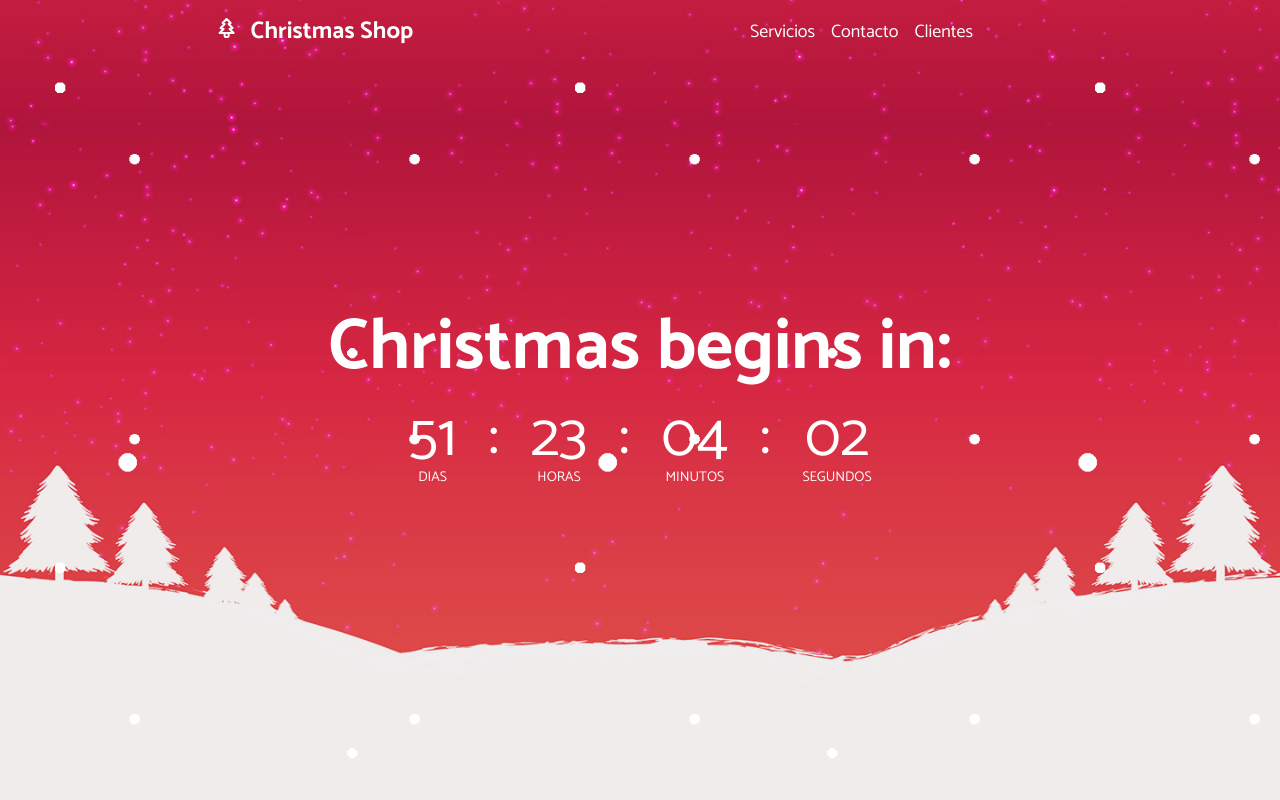
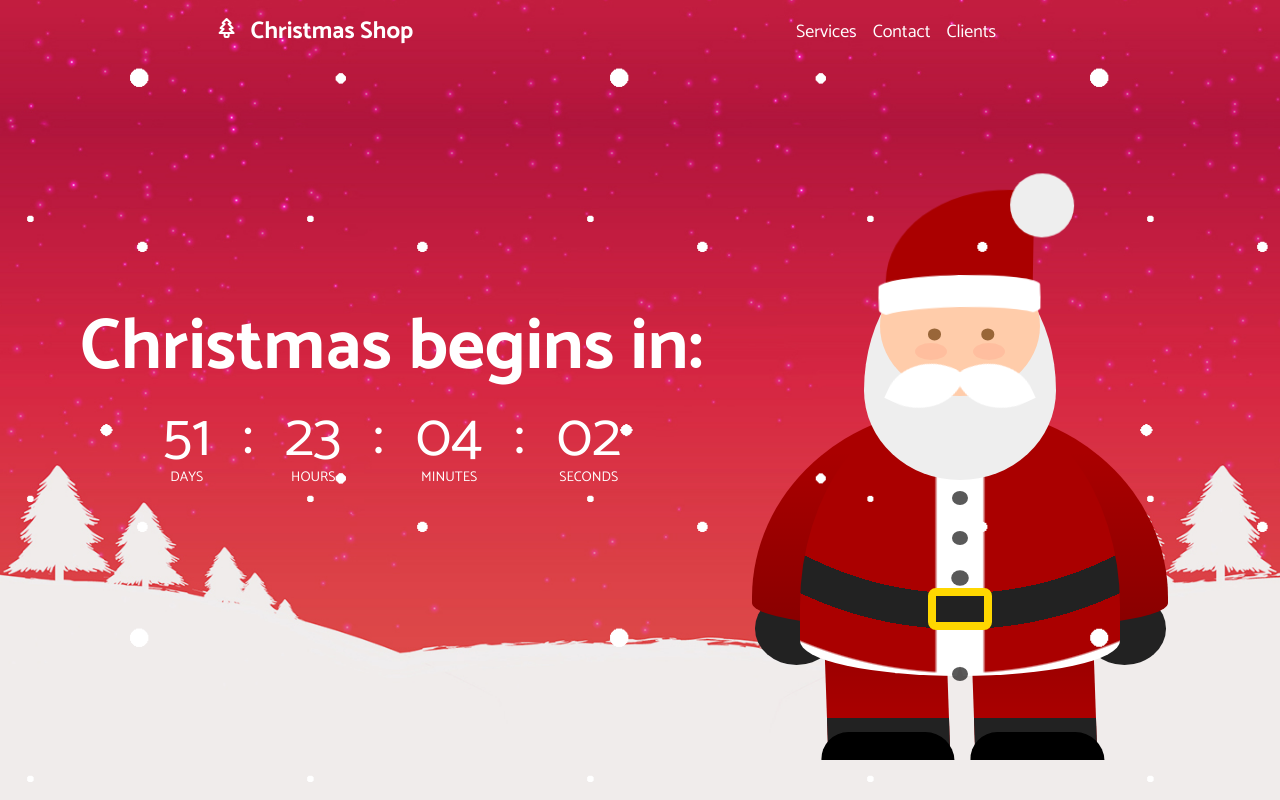
Before and after one commit to JersonGil/christmas-event, a Next.js app: page / in a window 1280 px wide. Built offline with nearby package versions, Linux system fonts and the light colour scheme.

Commit message:
✨  santa

```diff
--- a/components/Header.jsx
+++ b/components/Header.jsx
@@ -28,13 +28,13 @@ const Header = () => {
           onClick={() => setIsOpen(!isOpen)}
         >
           <button className="text-white text-lg bg-transparent py-0 px-2 ">
-            Servicios
+            Services
           </button>
           <button className="text-white text-lg bg-transparent py-0 px-2">
-            Contacto
+            Contact
           </button>
           <button className="text-white text-lg bg-transparent py-0 px-2">
-            Clientes
+            Clients
           </button>
         </nav>
       </nav>
--- /dev/null
+++ b/components/SantaClaus.jsx
@@ -0,0 +1,24 @@
+import React from "react";
+
+const SantaClaus = () => {
+  return (
+    <div className="canvas">
+      <div class="hands" />
+      <div class="arms" />
+      <div class="leg"></div>
+      <div class="leg"></div>
+      <div class="body"></div>
+      <div class="buttons"></div>
+      <div class="belt"></div>
+      <div class="beard"></div>
+      <div class="head"></div>
+      <div class="eyes"></div>
+      <div class="cheeks"></div>
+      <div class="mustache"></div>
+      <div class="mustache"></div>
+      <div class="hat"></div>
+    </div>
+  );
+};
+
+export default SantaClaus;
--- a/components/TimeLabel.jsx
+++ b/components/TimeLabel.jsx
@@ -4,7 +4,7 @@ import PropTypes from "prop-types";
 const TimeLabel = ({ timeLabel, timeType }) => {
   return (
     <div className="flex flex-col items-center flex-wrap">
-      <h2 className="text-3xl sm:text-6xl text-white">{timeLabel}</h2>
+      <h2 className="text-2xl sm:text-6xl text-white">{timeLabel}</h2>
       <label className="text-sm text-white">{timeType}</label>
     </div>
   );
--- a/components/index.js
+++ b/components/index.js
@@ -1,2 +1,3 @@
 export { default as TimeLabel } from "./TimeLabel";
 export { default as Header } from "./Header";
+export { default as SantaClaus } from "./SantaClaus";
--- a/styles/Home.scss
+++ b/styles/Home.scss
@@ -4,7 +4,6 @@
   60% { background-position: -10px 21vmin, -30px 42vmin, 30px 30vmin, 15px 36vmin; }
   100% { background-position: 0 35vmin, 0 70vmin, 0 50vmin, 0 60vmin; }
 }
-
 
 .container-section {
   background-image: url('../public/assets/home.jpg');
@@ -26,9 +25,258 @@
       radial-gradient(circle at 50% 50%, white 2.5%, transparent 0),
       radial-gradient(circle at 30% 90%, white 1.5%, transparent 0),
       radial-gradient(circle at 70% 10%, white 1%, transparent 0),
+      radial-gradient(circle at 20% 80%, white 1%, transparent 0),
       radial-gradient(circle at 10% 40%, white 1%, transparent 0);
     background-size: 35vmin 35vmin, 60vmin 70vmin, 60vmin 50vmin, 65vmin 60vmin;
     background-position: 0 0, 0 0, 0 0, 0 0;
-    animation: snow infinite 7s linear;
+    animation: snow infinite 5s linear;
+  }
+
+  .canvas {
+    --skin: #fca;
+    --eyes: #630a;
+    --cheeks: #f001;
+    --beard: #eee;
+    --mustache: #fff;
+    --suit: #a00;
+    --belt: #222;
+    --belt-buckle: gold;
+
+    height: 55vmin;
+    position: absolute;
+    left: 50%;
+    top: 80%;
+    width: 65vmin;
+    transform: translate(-50%, -50%);
+
+    @media only screen and (min-width: 600px) {
+      height: 70vmin;
+      left: 75%;
+      top: 60%;
+      width: 80vmin;
+    }
+
+    .head {
+      position: absolute;
+      top: 10%;
+      left: 50%;
+      border-radius: 50%;
+      width: 25%;
+      height: 25%;
+      transform: translate(-50%, 0);
+      background: var(--skin);
+    }
+
+    @keyframes blink {
+      0%, 6%, 100% { height: 2%; }
+      3% { height: 0%; }
+    }
+
+    .eyes {
+      position: absolute;
+      top: 24%;
+      left: 45%;
+      width: 2%;
+      height: 2%;
+      background: var(--eyes);
+      transform: translate(0, -50%);
+      border-radius: 50%;
+      box-shadow: 6.66vmin 0 var(--eyes);
+      animation: blink 5s infinite linear;
+    }
+
+    .cheeks {
+      position: absolute;
+      top: 25.5%;
+      left: 43%;
+      width: 5%;
+      height: 3%;
+      background: var(--cheeks);
+      border-radius: 50%;
+      box-shadow: 7.25vmin 0 var(--cheeks);
+    }
+
+
+    .beard {
+      position: absolute;
+      top: 10%;
+      left: 50%;
+      width: 30%;
+      height: 40%;
+      background: var(--beard);
+      transform: translate(-50%, 0);
+      border-radius: 100% / 120% 120% 80% 80%;
+    }
+
+    @keyframes moveMustache {
+      0%, 40%, 44%, 100% { transform: translate(-100%, 0) rotate(25deg); }
+      42% { transform: translate(-100%, 0) rotate(30deg); }
+    }
+
+    @keyframes moveMustache2 {
+      0%, 40%, 44%, 100% { transform: rotate(-25deg); }
+      42% { transform: rotate(-30deg); }
+    }
+
+    .mustache {
+      position: absolute;
+      top: 31%;
+      left: 51%;
+      width: 10%;
+      height: 10%;
+      background: var(--mustache);
+      border-radius: 100% 20% 100% 0;
+      transform-origin: top right;
+      transform: translate(-100%, 0) rotate(25deg);
+      animation: moveMustache 7s infinite linear;
+    }
+
+    .mustache + .mustache {
+      left: 49%;
+      border-radius: 20% 100% 0 100%;
+      transform-origin: top left;
+      transform: rotate(-25deg);
+      animation: moveMustache2 7s infinite linear;
+    }
+
+
+    .hat {
+      position: absolute;
+      width: 23%;
+      height: 20%;
+      background: var(--suit);
+      border-radius: 100% 20% 0 0;
+      top: -2%;
+      left: 50%;
+      transform: translate(-50%, 0) rotate(1deg);
+    }
+
+    .hat::before {
+      content: "";
+      display: block;
+      position: absolute;
+      bottom: -17%;
+      left: -5%;
+      width: 110%;
+      height: 40%;
+      border-radius: 100% / 50%;
+      box-shadow: inset 0 4vmin var(--mustache);
+      transform: rotate(-2deg);
+    }
+
+    .hat::after {
+      content: "";
+      display: block;
+      position: absolute;
+      right: -5vmin;
+      top: -15%;
+      width: 8vmin;
+      height: 8vmin;
+      border-radius: 50%;
+      background: var(--beard);
+    }
+
+    .body {
+      position: absolute;
+      top: 35%;
+      left: 50%;
+      width: 50%;
+      height: 50%;
+      background: var(--suit);
+      border-radius: 100% / 150% 150% 25% 25%;
+      transform: translate(-50%, 0);
+      background-image:
+        radial-gradient(circle at 50% -50%, transparent 75%, var(--belt) 0 83%, transparent 0 92.5%, white 93%),
+        linear-gradient(to right, transparent 42%, white 43% 57%, transparent 58%);
+      clip-path: polygon(0% 0%, 100% 0%, 100% 100%, 51% 100%, 50% 96%, 49% 100%, 0% 100%);
+    }
+
+    .buttons {
+      position: absolute;
+      top: 52%;
+      left: 50%;
+      transform: translate(-50%, 0);
+      width: 2.5%;
+      height: 2.5%;
+      border-radius: 50%;
+      background: var(--belt);
+      color: var(--belt);
+      box-shadow: 0 5vmin, 0 10vmin 0 0.1vmin, 0 22vmin;
+      opacity: 0.75;
+    }
+
+    .belt {
+      position: absolute;
+      top: 73%;
+      left: 50%;
+      transform: translate(-50%, -50%);
+      width: 10%;
+      height: 7.5%;
+      border: 1vmin solid var(--belt-buckle);
+      border-radius: 1vmin;
+      background: var(--belt-buckle);
+      box-shadow: inset 1.5vmin 0 0 2.6vmin var(--belt);
+    }
+
+    .arms {
+      position: absolute;
+      top: 37%;
+      left: 50%;
+      transform: translate(-50%, 0);
+      width: 65%;
+      height: 40%;
+      background: #a00;
+      border-radius: 100% / 170% 170% 25% 25%;
+      background-image: linear-gradient(transparent 20%, #0003);
+    }
+
+    .hands {
+      position: absolute;
+      top: 70%;
+      left: 18%;
+      width: 13%;
+      height: 13%;
+      background: var(--belt);
+      box-shadow: 41vmin 0 var(--belt);
+      border-radius: 50%;
+    }
+
+    .leg {
+      position: absolute;
+      top: 75%;
+      left: 29%;
+      width: 19%;
+      height: 25%;
+      background: var(--suit);
+      transform: skew(2deg);
+      background-image: linear-gradient(#0002, transparent 70%, var(--belt) 0);
+    }
+
+    .leg + .leg {
+      left: 52%;
+    }
+
+    .leg::after {
+      content: "";
+      display: block;
+      position: absolute;
+      bottom: 0;
+      left: -6%;
+      width: 110%;
+      height: 20%;
+      background: black;
+      border-radius: 10vmin 10vmin 0 0;
+    }
+
+    .leg + .leg::after {
+      left: -4%;
+    }
+
+    @media (prefers-reduced-motion) {
+      * {
+        animation: none !important;
+        transition: none !important;
+      }
+    }
   }
 }
--- a/views/Home.jsx
+++ b/views/Home.jsx
@@ -8,7 +8,7 @@ const MILLISECONDS_OF_A_HOUR = MILLISECONDS_OF_A_MINUTE * 60;
 const MILLISECONDS_OF_A_DAY = MILLISECONDS_OF_A_HOUR * 24;
 
 // ** COMPOENTNS
-import { TimeLabel } from "../components";
+import { TimeLabel, SantaClaus } from "../components";
 
 const Home = ({ ...props }) => {
   // The state for our timer
@@ -48,21 +48,24 @@ const Home = ({ ...props }) => {
 
   return (
     <section className="container-section">
-      <div className="flex justify-center items-center h-screen flex-col">
+      <div className="flex justify-center items-start h-screen flex-col mx-20">
+        <div className="flex items-center flex-col">
           <h1 className="font-bold text-center text-4xl sm:text-7xl text-white">
             Christmas begins in:
           </h1>
           <br />
-        <div className="flex flex-wrap gap-3 sm:gap-8">
-          <TimeLabel timeLabel={days} timeType="DIAS" />
+          <div className="flex flex-wrap gap-0 sm:gap-8">
+            <TimeLabel timeLabel={days} timeType="DAYS" />
             <span className="text-3xl sm:text-6xl text-white">:</span>
-          <TimeLabel timeLabel={hours} timeType="HORAS" />
+            <TimeLabel timeLabel={hours} timeType="HOURS" />
             <span className="text-3xl sm:text-6xl text-white">:</span>
-          <TimeLabel timeLabel={minutes} timeType="MINUTOS" />
+            <TimeLabel timeLabel={minutes} timeType="MINUTES" />
             <span className="text-3xl sm:text-6xl text-white">:</span>
-          <TimeLabel timeLabel={seconds} timeType="SEGUNDOS" />
+            <TimeLabel timeLabel={seconds} timeType="SECONDS" />
           </div>
         </div>
+      </div>
+      <SantaClaus />
     </section>
   );
 };
```
Lines whose indentation alone changed are shown as unchanged.
